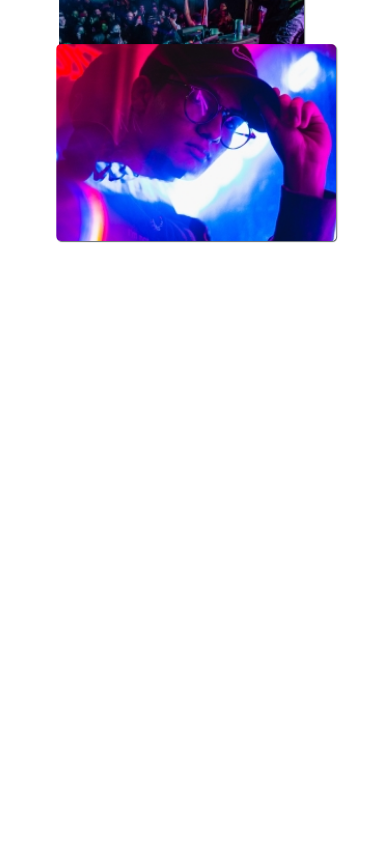
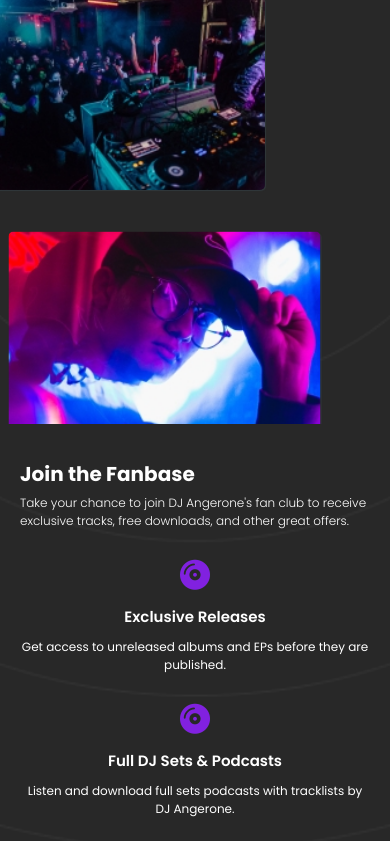
Before and after one commit to SashBFa/react-dj-project, a React (Create React App) app: page / in a window 390 px wide. Shown: the part 3765-4606 px from the top of the page. Built offline with nearby package versions, Linux system fonts and the light colour scheme.

Commit message:
home mobile component fanbase

```diff
--- a/src/assets/components/Fanbase.js
+++ b/src/assets/components/Fanbase.js
@@ -3,8 +3,38 @@ import SprayPictures from "./SprayPictures";
 
 const Fanbase = () => {
   return (
-    <div>
+    <div className="fanbase">
       <SprayPictures />
+      <div className="fanbase__bigbox">
+        <h2 className="fanbase__title">Join the Fanbase</h2>
+        <p className="fanbase__p">
+          Take your chance to join DJ Angerone's fan club to receive exclusive
+          tracks, free downloads, and other great offers.
+        </p>
+        <div className="fanbase__box">
+          <i className="fa-solid fa-compact-disc"></i>
+          <h3 className="fanbase__h3">Exclusive Releases</h3>
+          <p className="fanbase__info">
+            Get access to unreleased albums and EPs before they are published.
+          </p>
+        </div>
+        <div className="fanbase__box">
+          <i className="fa-solid fa-compact-disc"></i>
+          <h3 className="fanbase__h3">Full DJ Sets & Podcasts</h3>
+          <p className="fanbase__info">
+            Listen and download full sets podcasts with tracklists by DJ
+            Angerone.
+          </p>
+        </div>
+        <div className="fanbase__box">
+          <i className="fa-solid fa-compact-disc"></i>
+          <h3 className="fanbase__h3">Free Downloads</h3>
+          <p className="fanbase__info">
+            Free tracks and remixes are regularly published for DJ Angerone's
+            fan club.
+          </p>
+        </div>
+      </div>
     </div>
   );
 };
--- a/src/assets/components/SprayPictures.js
+++ b/src/assets/components/SprayPictures.js
@@ -6,12 +6,13 @@ const SprayPictures = () => {
   const [nbr2, setNbr2] = useState();
   const [nbr3, setNbr3] = useState();
   const [nbr4, setNbr4] = useState();
+
   useEffect(() => {
     setNbr1(Math.floor(Math.random() * 150 * (Math.random() > 0.4 ? 1 : -1)));
     setNbr2(Math.floor(Math.random() * 150 * (Math.random() > 0.4 ? 1 : -1)));
     setNbr3(Math.floor(Math.random() * 150 * (Math.random() > 0.4 ? 1 : -1)));
     setNbr4(Math.floor(Math.random() * 150 * (Math.random() > 0.4 ? 1 : -1)));
-  }, [nbr1]);
+  }, []);
 
   const transition = {
     ease: "easeInOut",
--- a/src/assets/styles/components/_fanbase.scss
+++ b/src/assets/styles/components/_fanbase.scss
@@ -1,5 +1,50 @@
+.fanbase{
+  margin: 2rem 0;
+  background-color: $grey;
+  background-image: url(./../../../../public/assets/images/bg-circle-1.png);
+  background-position: center;
+  background-repeat: no-repeat;
+  background-size: cover;
+  &__bigbox{
+    padding: 2rem;
+  }
+  &__title{
+    font-size: 2rem;
+    font-weight: 700;
+    margin: 1.5rem 0 0.5rem 0;
+    color: $white;
+  }
+  &__p{
+    font-size: 1.2rem;
+    font-weight: 300;
+    color: $white;
+  }
+  &__box{
+    margin: 3rem 0;
+    display: flex;
+    flex-direction: column;
+    align-items: center;
+    i{
+      font-size: 3rem;
+      color: $purple;
+      text-shadow: 0.01rem 0.01rem 0.1rem $shadow;
+    }
+    h3{
+      font-size: 1.5rem;
+      font-weight: 600;
+      color: $white;
+      margin: 1.5rem 0 1rem 0;
+    }
+    p{
+      font-size: 1.2rem;
+      font-weight: 400;
+      color: $white;
+      text-align: center;
+    }
+  }
+
+}
 .spray{
-  margin: 2rem;
   overflow: hidden;
   img{
     border-radius: 0.5rem;
```
